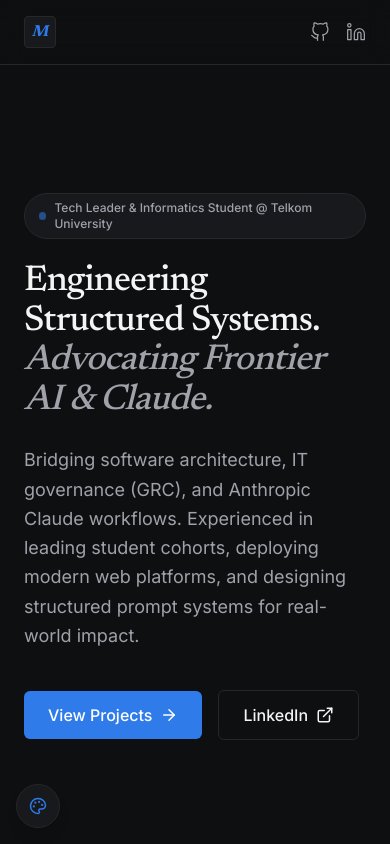
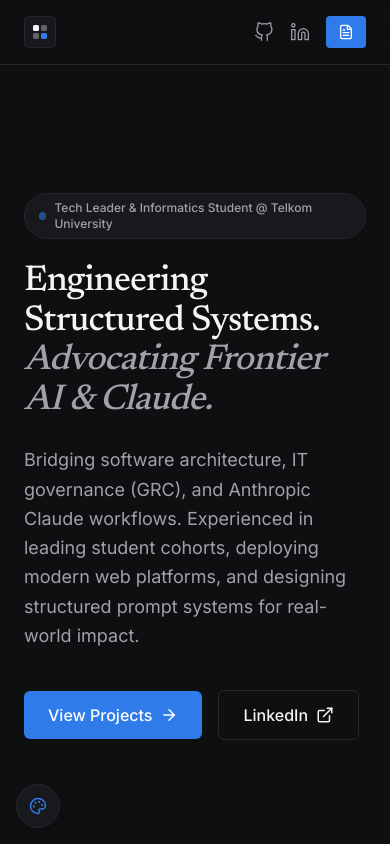
Before and after one commit to alproozz/-Claude-Ambassador, a Next.js app: page / in a window 390 px wide. Shown: the top 844 px of the page. Built offline with nearby package versions, Linux system fonts and the light colour scheme.

Commit message:
feat(navbar): perbarui logo monogram SVG dan tautan unduh resume

```diff
--- a/src/components/Navbar.tsx
+++ b/src/components/Navbar.tsx
@@ -9,7 +9,7 @@ export default function Navbar() {
   const navLinks = [
     { name: "About", href: "#about" },
     { name: "Projects", href: "#projects" },
-    { name: "Leadership", href: "#leadership" },
+    { name: "Community", href: "#leadership" },
     { name: "Experience", href: "#experience" },
     { name: "Credentials", href: "#credentials" },
   ];
@@ -23,9 +23,15 @@ export default function Navbar() {
     >
       <div className="w-full px-6 md:px-12 lg:px-24 h-16 flex items-center justify-between">
         {/* Left: Name / Monogram */}
-        <Link href="/" className="flex items-center gap-3 group">
-          <div className="w-8 h-8 rounded bg-surface border border-surface-border flex items-center justify-center text-accent font-serif italic font-bold group-hover:border-accent transition-colors">
-            M
+        <Link href="/" aria-label="M. Aulia Priadana Setiawankusuma, home" className="flex items-center gap-3 group">
+          <div className="w-8 h-8 rounded bg-surface border border-surface-border flex items-center justify-center group-hover:border-accent transition-colors">
+            {/* Modular grid mark: structured blocks, one in the accent color */}
+            <svg viewBox="0 0 16 16" className="w-4 h-4" aria-hidden="true">
+              <rect x="1" y="1" width="6" height="6" rx="1.5" className="fill-foreground" />
+              <rect x="9" y="1" width="6" height="6" rx="1.5" className="fill-foreground/35 transition-colors group-hover:fill-foreground/60" />
+              <rect x="1" y="9" width="6" height="6" rx="1.5" className="fill-foreground/35 transition-colors group-hover:fill-foreground/60" />
+              <rect x="9" y="9" width="6" height="6" rx="1.5" className="fill-accent" />
+            </svg>
           </div>
           <span className="font-serif italic text-lg hidden sm:block font-medium tracking-wide">
             M. Aulia Priadana Setiawankusuma
@@ -48,7 +54,7 @@ export default function Navbar() {
         {/* Right: Actions */}
         <div className="flex items-center gap-4">
           <a
-            href="https://github.com"
+            href="https://github.com/alproozz"
             target="_blank"
             rel="noreferrer"
             className="text-muted hover:text-foreground transition-colors"
@@ -66,13 +72,13 @@ export default function Navbar() {
             <FiLinkedin size={20} strokeWidth={1.5} />
           </a>
           <a
-            href="/resume.pdf"
-            target="_blank"
-            rel="noreferrer"
-            className="hidden sm:flex items-center gap-2 bg-accent hover:bg-accent-hover text-white px-4 py-2 rounded text-sm font-medium transition-colors"
+            href="/CV-Priadana-Setiawan.pdf"
+            download="CV-Priadana-Setiawan.pdf"
+            aria-label="Download resume (PDF)"
+            className="flex items-center gap-2 bg-accent hover:bg-accent-hover text-white px-3 sm:px-4 py-2 rounded text-sm font-medium transition-colors"
           >
             <FileText size={16} />
-            <span>Resume</span>
+            <span className="hidden sm:inline">Resume</span>
           </a>
         </div>
       </div>
```
